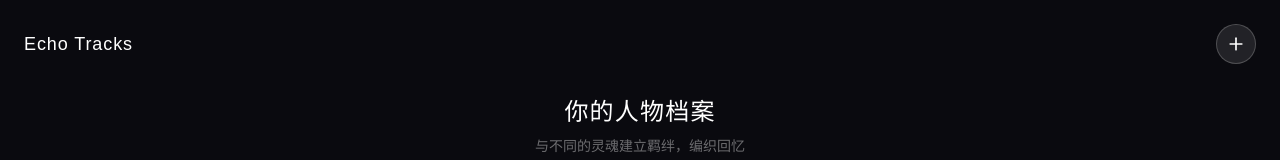
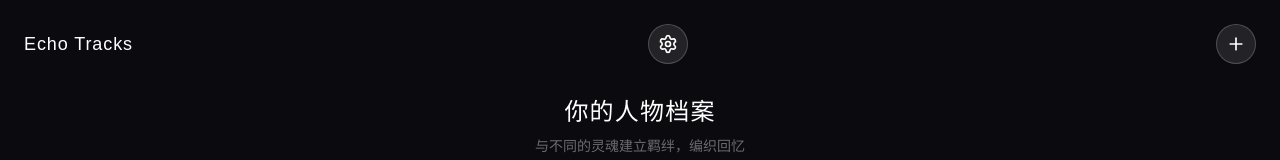
Before and after one commit to ZhangDaMengxx/Ai-echo, a Next.js app: page / in a window 1280 px wide. Shown: the top 160 px of the page. Built offline with nearby package versions, Linux system fonts and the light colour scheme.

Commit message:
feat(ui): 在主页面添加 Settings 入口按钮
- 在导航栏添加设置按钮，链接到 /settings 页面
- 使用 Settings 图标（lucide-react）
- 位置在创建按钮左侧

```diff
--- a/src/app/page.tsx
+++ b/src/app/page.tsx
@@ -13,7 +13,7 @@
 
 import React, { useState } from 'react';
 import { motion } from 'framer-motion';
-import { Plus } from 'lucide-react';
+import { Plus, Settings } from 'lucide-react';
 import Link from 'next/link';
 import { CharacterCard } from '@/components/CharacterCard';
 import { CharacterDetailModal } from '@/components/CharacterDetailModal';
@@ -94,6 +94,18 @@ export default function HomePage() {
 				<div className="flex items-center gap-3">
 					<span className="text-white text-lg font-light tracking-wider">Echo Tracks</span>
 				</div>
+
+				{/* 设置按钮 */}
+				<Link href="/settings">
+					<motion.button
+						className="w-10 h-10 rounded-full bg-white/10 border border-white/20 flex items-center justify-center text-white hover:bg-white/20 transition-colors mr-3"
+						whileHover={{ scale: 1.05 }}
+						whileTap={{ scale: 0.95 }}
+						aria-label="数据管理"
+					>
+						<Settings className="w-5 h-5" />
+					</motion.button>
+				</Link>
 
 				{/* 创建按钮 */}
 				<Link href="/create">
```
